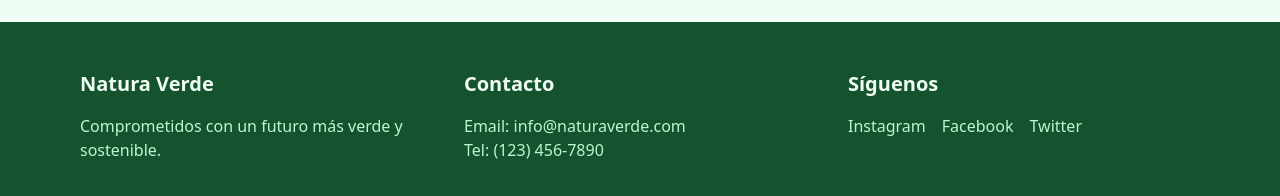
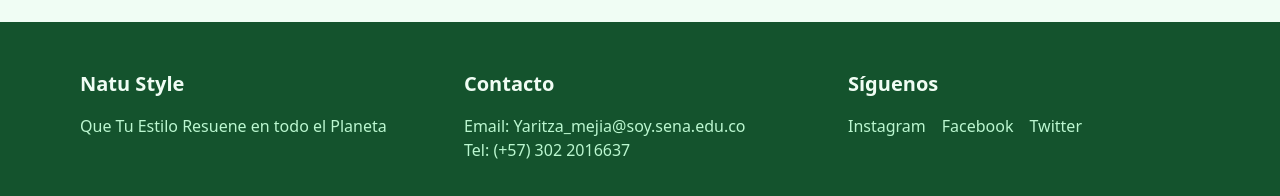
Before and after one commit to EmmaSirraQ/natustyle, a React (Vite) app: page / in a window 1280 px wide. Shown: the part 4355-4551 px from the top of the page. Built offline with nearby package versions, Linux system fonts and the light colour scheme.

Commit message:
se actualiza footer

```diff
--- a/src/App.tsx
+++ b/src/App.tsx
@@ -235,16 +235,16 @@ function App() {
       <footer className="bg-green-900 text-green-50 py-12">
         <div className="max-w-6xl mx-auto px-4 grid grid-cols-1 md:grid-cols-3 gap-8">
           <div>
-            <h3 className="text-xl font-bold mb-4">Natura Verde</h3>
+            <h3 className="text-xl font-bold mb-4">Natu Style</h3>
             <p className="text-green-200">
-              Comprometidos con un futuro más verde y sostenible.
+            Que Tu Estilo Resuene en todo el Planeta
             </p>
           </div>
           <div>
             <h3 className="text-xl font-bold mb-4">Contacto</h3>
             <p className="text-green-200">
-              Email: info@naturaverde.com<br />
-              Tel: (123) 456-7890
+              Email: Yaritza_mejia@soy.sena.edu.co<br />
+              Tel: (+57) 302 2016637
             </p>
           </div>
           <div>
```
